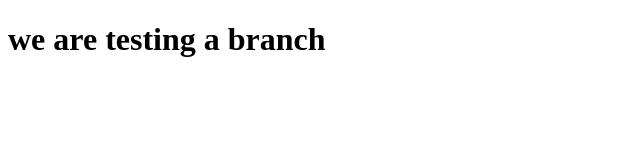
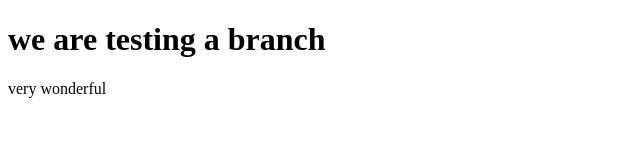
Before and after one commit to henry-dura/learn-branching, a plain HTML site: page index.html in a window 1280 px wide. Shown: the whole page, without its empty margins (0-640 px from the left). Drawn offline with Linux system fonts and the light colour scheme.

Commit message:
corrected index

```diff
--- a/index.html
+++ b/index.html
@@ -5,5 +5,6 @@
     </head>
     <body>
         <h1>we are testing a branch</h1>
+        <p>very wonderful</p>
     </body>
 </html>
```
